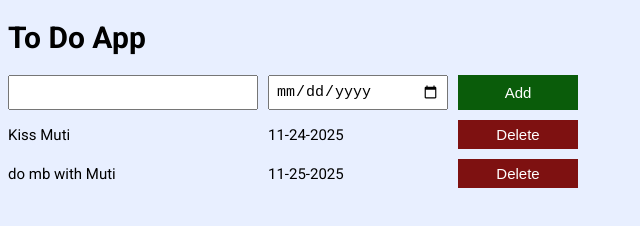
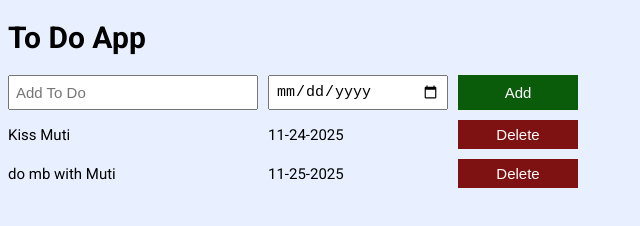
Before and after one commit to mkhamimxbd/to-do-list, a plain HTML site: page index.html in a window 1280 px wide. Shown: the full height of the page, 0-640 px from the left. Drawn offline with Linux system fonts and the light colour scheme.

Commit message:
added placeholder to todo input

```diff
--- a/index.html
+++ b/index.html
@@ -16,7 +16,7 @@
 <body>
   <h1 class="page-heading">To Do App</h1>
   <div class="todo-input-grid">
-    <input type="text" class="todo-input" onkeydown="addTodoOnEnter()">
+    <input type="text" class="todo-input" onkeydown="addTodoOnEnter()" placeholder="Add To Do">
     <input type="date" class="due-date-input">
     <button class="add-btn" onclick="addTodo()">Add</button>
     <div class="todoList todo-grid"></div>
```
